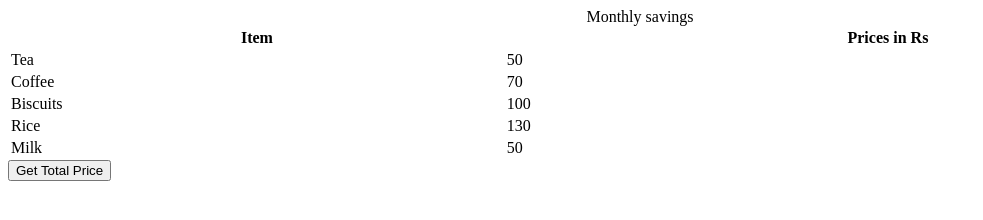
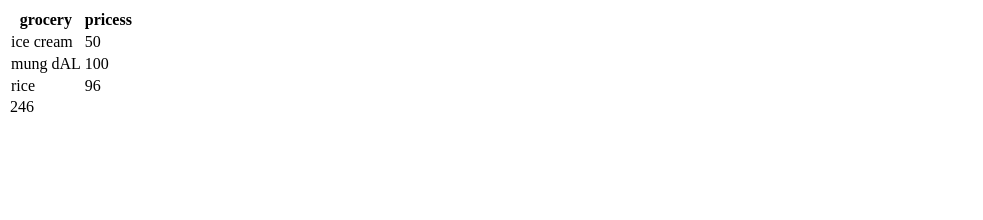
Before and after one commit to acciojob/grofers-checkout-AmanKaushik975, a website: page main.html in a window 1280 px wide. Shown: the whole page, without its empty margins (0-983 px from the left). Drawn offline with Linux system fonts and the light colour scheme.

Commit message:
created a submission

```diff
--- a/main.html
+++ b/main.html
@@ -8,33 +8,22 @@
 
 <body>
 	<!-- the entire body must be written by student -->
-    <table style="width: 100%">
-    <caption>
-      Monthly savings
-    </caption>
+	<table id="table1">
 		<tr>
-      <th>Item</th>
-      <th>Prices in Rs</th>
+			<th>grocery</th>
+		<th>pricess</th>
 		</tr>
 		<tr>
-      <td class="item">Tea</td>
-      <td class="price">50</td>
+			<td>ice cream</td>
+			<td data-ns-test="price">50</td>
 		</tr>
 		<tr>
-      <td class="item">Coffee</td>
-      <td class="price">70</td>
+			<td>mung dAL</td>
+			<td data-ns-test="price">100</td>
 		</tr>
 		<tr>
-      <td class="item">Biscuits</td>
-      <td class="price">100</td>
-    </tr>
-    <tr>
-      <td class="item">Rice</td>
-      <td class="price">130</td>
-    </tr>
-    <tr>
-      <td class="item">Milk</td>
-      <td class="price">50</td>
+			<td>rice</td>
+			<td data-ns-test="price">96</td>
 		</tr>
 	</table>
     <script type="text/javascript" src="./script.js">
--- a/script.js
+++ b/script.js
@@ -1,10 +1,13 @@
-const getSumBtn = document.createElement("button");
-getSumBtn.append("Get Total Price");
-document.body.appendChild(getSumBtn);
+const priceArray=document.querySelectorAll('[data-ns-test="price"]');
+let table=document.getElementById("table1");
+let ans=0;
+for (let i = 0; i < priceArray.length; i++) {
+	ans+=parseInt(priceArray[i].innerText);
+}
+let total=document.createElement("tr");
 
-const getSum = () => {
-//Add your code here
+total.setAttribute("data-ns-test", "grandTotal");
 
-};
+total.innerText=ans;
 
-getSumBtn.addEventListener("click", getSum);
+table.appendChild(total);
```
Lines whose indentation alone changed are shown as unchanged.
